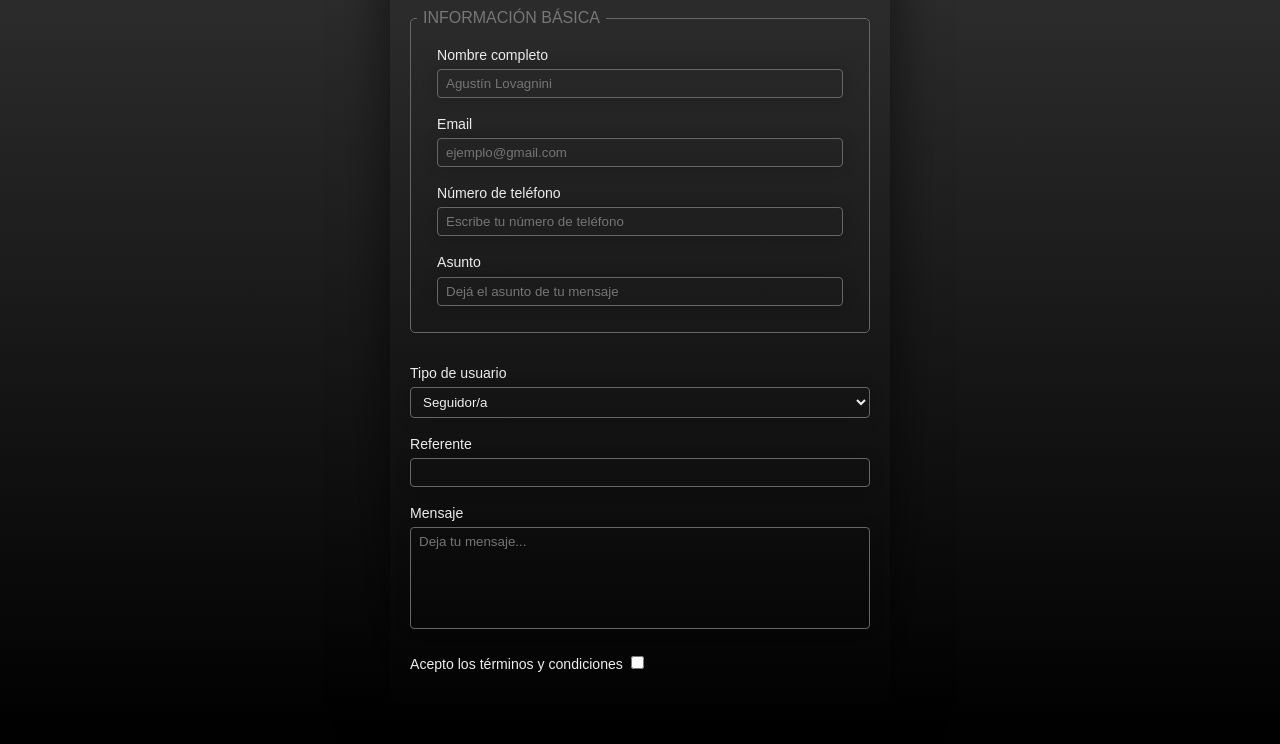
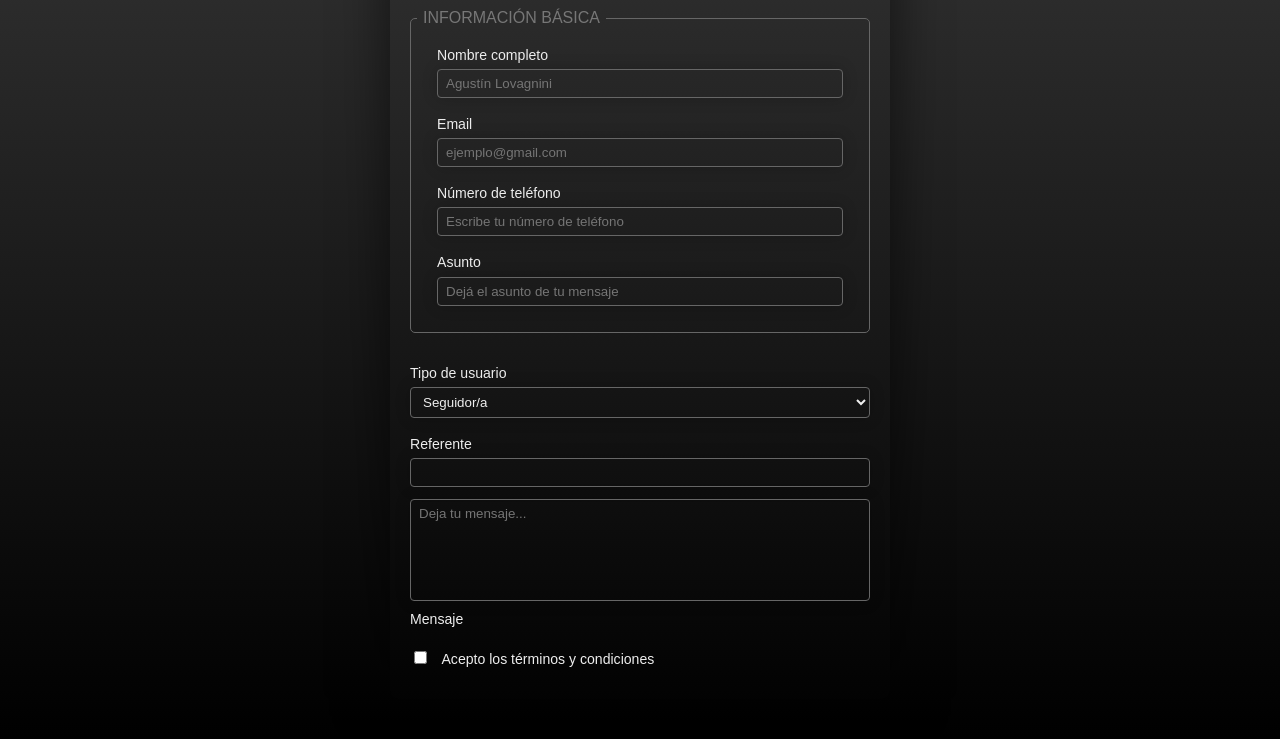
Before and after one commit to agustin-lovagnini/proyecto-formlario-de-contactos, a plain HTML site: page index.html in a window 1280 px wide. Shown: the part 127-871 px from the top of the page. Drawn offline with Linux system fonts and the light colour scheme.

Commit message:
cuarto commit

```diff
--- a/index.html
+++ b/index.html
@@ -2,8 +2,8 @@
 <html lang="es">
 
 <head>
-    <meta charset="UTF-8" />
-    <meta name="viewport" content="width=device-width, initial-scale=1.0" />
+    <meta charset="UTF-8"/>
+    <meta name="viewport" content="width=device-width, initial-scale=1.0"/>
     <link rel="stylesheet" href="styles.css" />
     <title>Formulario de contacto</title>
 </head>
@@ -42,41 +42,37 @@
         <!-- SELECT Y OPTIONS -->
 
         <div class="form-input">
-            <label>Tipo de usuario
+            <label>Tipo de usuario</label>
                 <select name="type-of-user" aria-label="Selección del tipo de usuario">
                     <option value="user1">Seguidor/a</option>
                     <option value="user2">Empresa</option>
                     <option value="user3">Otros</option>
                 </select>
-            </label>
         </div>
 
         <!-- DATALIST Y OPTIONS -->
 
         <div class="form-input">
-            <label>Referente
-                <input list="referente" name="referente" aria-label="Escribe quién te refirió">
+            <label for="referente">Referente</label>
+            <input list="referente" name="referente" aria-label="Escribe quién te refirió" id="referente"> </div>    <!-- Asi es como se tiene que hacer-->
                 <datalist id="referente" name="type-of-user">
                     <option value="Amigo">Un amigo/pariente</option>
                     <option value="Una empresa">Una empresa del rubro IT</option>
                     <option value="Publicidad">Lo ví por una publicidad</option>
                     <option value="Otros">Lo encontré por otro medio</option>
                 </datalist>
-            </label>
         </div>
 
         <!-- TEXTAREA -->
 
         <div class="form-input">
-            <label>Mensaje
-                <textarea placeholder="Deja tu mensaje..." aria-label="Déjanos un mensaje"></textarea>
-            </label>
+            <textarea placeholder="Deja tu mensaje..." aria-label="Déjanos un mensaje" id="mensaje"></textarea>
+            <label for="mensaje">Mensaje</label>
         </div>
 
         <div class="form-input">
-            <label>Acepto los términos y condiciones
-                <input type="checkbox" class="checkbox">
-            </label>
+            <input type="checkbox" class="checkbox" id="terminos">
+            <label for="terminos">Acepto los términos y condiciones</label>
         </div>
 
     </form>
```
